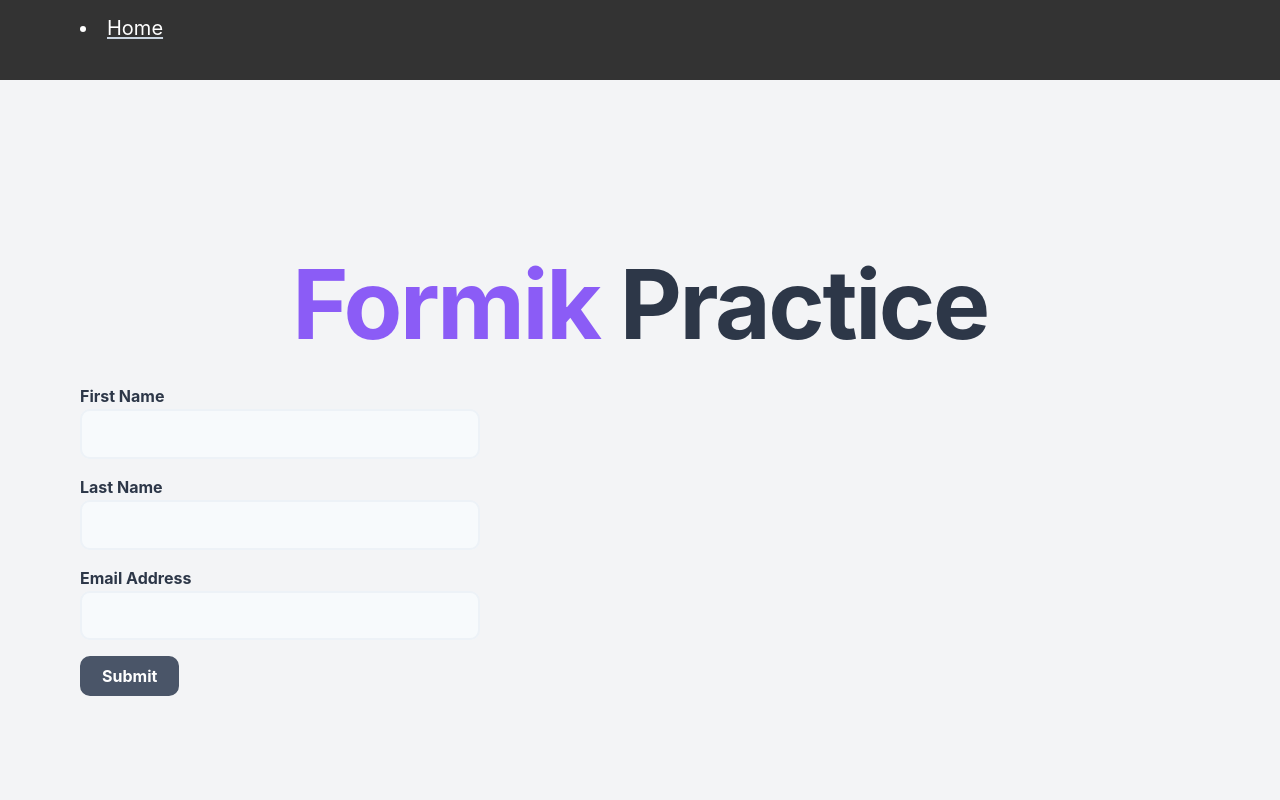
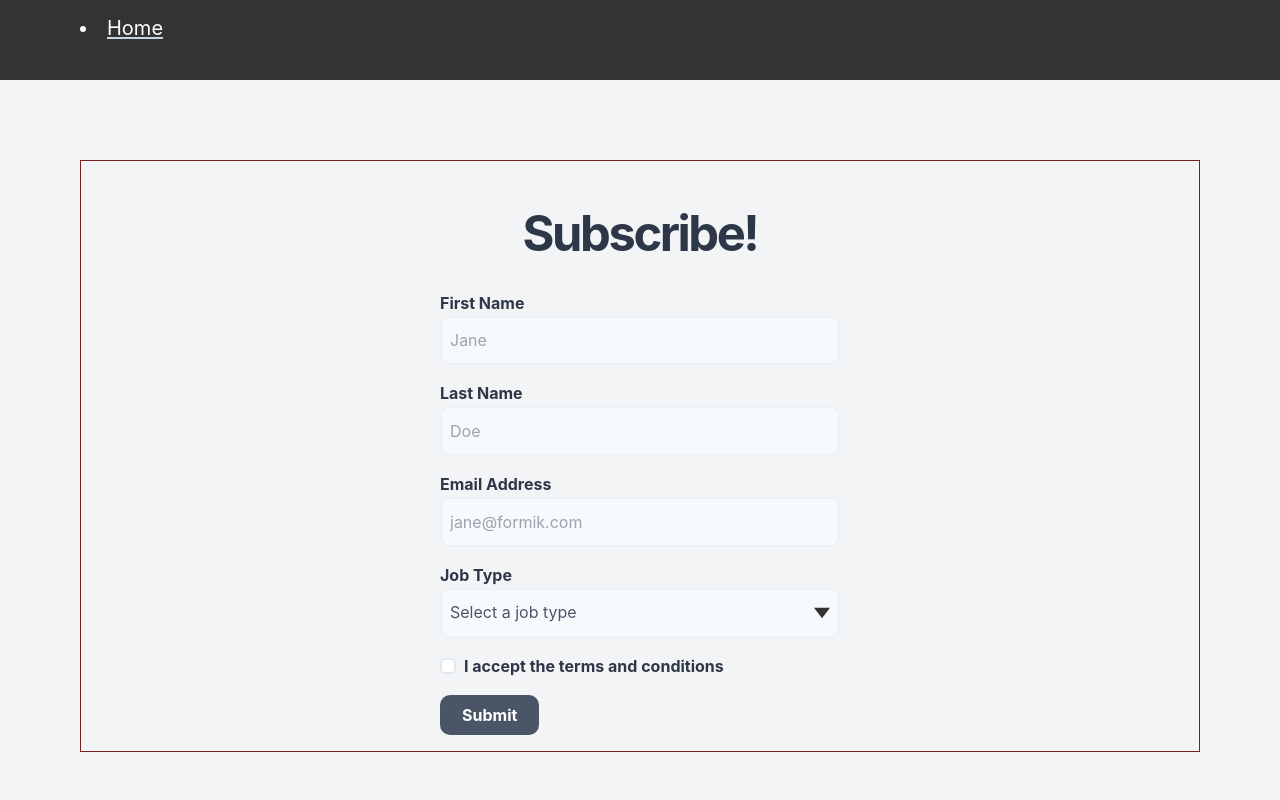
Before and after one commit to jleomorris/formik-practice, a Next.js app: page / in a window 1280 px wide. Shown: the top 800 px of the page. Built offline with nearby package versions, Linux system fonts and the light colour scheme.

Commit message:
Add custom dropdown, checkbox and text input components

```diff
--- /dev/null
+++ b/components/SignUpForm/components/MyChecbox.tsx
@@ -0,0 +1,22 @@
+import { useField } from 'formik';
+
+const MyCheckbox = ({ children, ...props }) => {
+  // React treats radios and checkbox inputs differently other input types, select, and textarea.
+  // Formik does this too! When you specify `type` to useField(), it will
+  // return the correct bag of props for you -- a `checked` prop will be included
+  // in `field` alongside `name`, `value`, `onChange`, and `onBlur`
+  const [field, meta] = useField({ ...props, type: 'checkbox' });
+  return (
+    <div>
+      <label className='checkbox-input'>
+        <input type='checkbox' {...field} {...props} />
+        {children}
+      </label>
+      {meta.touched && meta.error ? (
+        <div className='error'>{meta.error}</div>
+      ) : null}
+    </div>
+  );
+};
+
+export default MyCheckbox;
--- /dev/null
+++ b/components/SignUpForm/components/MySelect.tsx
@@ -0,0 +1,16 @@
+import { useField } from 'formik';
+
+const MySelect = ({ label, ...props }) => {
+  const [field, meta] = useField(props);
+  return (
+    <div>
+      <label htmlFor={props.id || props.name}>{label}</label>
+      <select {...field} {...props} />
+      {meta.touched && meta.error ? (
+        <div className='error'>{meta.error}</div>
+      ) : null}
+    </div>
+  );
+};
+
+export default MySelect;
--- /dev/null
+++ b/components/SignUpForm/components/MyTextInput.tsx
@@ -0,0 +1,19 @@
+import { useField } from 'formik';
+
+const MyTextInput = ({ label, ...props }) => {
+  // useField() returns [formik.getFieldProps(), formik.getFieldMeta()]
+  // which we can spread on <input>. We can use field meta to show an error
+  // message if the field is invalid and it has been touched (i.e. visited)
+  const [field, meta] = useField(props);
+  return (
+    <>
+      <label htmlFor={props.id || props.name}>{label}</label>
+      <input className='text-input' {...field} {...props} />
+      {meta.touched && meta.error ? (
+        <div className='error'>{meta.error}</div>
+      ) : null}
+    </>
+  );
+};
+
+export default MyTextInput;
--- a/components/SignUpForm/index.tsx
+++ b/components/SignUpForm/index.tsx
@@ -1,10 +1,22 @@
-import { Formik, Field, Form, ErrorMessage } from 'formik';
+import React from 'react';
+import { Formik, Form, useField } from 'formik';
 import * as Yup from 'yup';
+import MySelect from './components/MySelect';
+import MyTextInput from './components/MyTextInput';
+import MyCheckbox from './components/MyChecbox';
 
 const SignupForm = () => {
   return (
+    <div className='flex flex-col items-center justify-center border border-red-900'>
+      <h1>Subscribe!</h1>
       <Formik
-      initialValues={{ firstName: '', lastName: '', email: '' }}
+        initialValues={{
+          firstName: '',
+          lastName: '',
+          email: '',
+          acceptedTerms: false, // added for our checkbox
+          jobType: '', // added for our select
+        }}
         validationSchema={Yup.object({
           firstName: Yup.string()
             .max(15, 'Must be 15 characters or less')
@@ -12,7 +24,18 @@
           lastName: Yup.string()
             .max(20, 'Must be 20 characters or less')
             .required('Required'),
-        email: Yup.string().email('Invalid email address').required('Required'),
+          email: Yup.string()
+            .email('Invalid email address')
+            .required('Required'),
+          acceptedTerms: Yup.boolean()
+            .required('Required')
+            .oneOf([true], 'You must accept the terms and conditions.'),
+          jobType: Yup.string()
+            .oneOf(
+              ['designer', 'development', 'product', 'other'],
+              'Invalid Job Type'
+            )
+            .required('Required'),
         })}
         onSubmit={(values, { setSubmitting }) => {
           setTimeout(() => {
@@ -21,35 +44,44 @@
           }, 400);
         }}
       >
-      <Form className='flex flex-col'>
-        <label htmlFor='firstName'>First Name</label>
-        <Field name='firstName' type='text' />
-        <ErrorMessage name='firstName' />
-        <label htmlFor='lastName'>Last Name</label>
-        <Field name='lastName' type='text' />
-        <ErrorMessage name='lastName' />
-        <label htmlFor='email'>Email Address</label>
-        <Field name='email' type='email' />
-        <ErrorMessage name='email' />
-        <div>
+        <Form>
+          <MyTextInput
+            label='First Name'
+            name='firstName'
+            type='text'
+            placeholder='Jane'
+          />
+
+          <MyTextInput
+            label='Last Name'
+            name='lastName'
+            type='text'
+            placeholder='Doe'
+          />
+
+          <MyTextInput
+            label='Email Address'
+            name='email'
+            type='email'
+            placeholder='jane@formik.com'
+          />
+
+          <MySelect label='Job Type' name='jobType'>
+            <option value=''>Select a job type</option>
+            <option value='designer'>Designer</option>
+            <option value='development'>Developer</option>
+            <option value='product'>Product Manager</option>
+            <option value='other'>Other</option>
+          </MySelect>
+
+          <MyCheckbox name='acceptedTerms'>
+            I accept the terms and conditions
+          </MyCheckbox>
+
           <button type='submit'>Submit</button>
-        </div>
-        {/* Other Field prop examples */}
-        {/* <div>
-          <Field name='firstName' className='form-input' placeholder='Jane' />`
-        </div>
-        <div>
-          <Field name='message' as='textarea' className='form-textarea' />
-        </div>
-        <div>
-          <Field name='colors' as='select' className='my-select'>
-            <option value='red'>Red</option>
-            <option value='green'>Green</option>
-            <option value='blue'>Blue</option>
-          </Field>
-        </div> */}
         </Form>
       </Formik>
+    </div>
   );
 };
 
--- a/pages/index.tsx
+++ b/pages/index.tsx
@@ -16,19 +16,12 @@
   return (
     <PageContainer bgColor='bg-gray-100'>
       <Head>
-        <title>Next, TS, TW, Redux Template</title>
+        <title>Formik Practice</title>
         <meta name='description' content='Generated by create next app' />
         <link rel='icon' href='/favicon.ico' />
       </Head>
 
       <AnimationParent variant={Variant.PAGE}>
-        <div className='flex flex-col items-center justify-center'>
-          <AnimationChild variant={Variant.FADEUP}>
-            <h1 className='font-bold text-8xl'>
-              <span className='text-purple-500'>Formik</span> Practice
-            </h1>
-          </AnimationChild>
-        </div>
         <SignupForm />
       </AnimationParent>
     </PageContainer>
```
Lines whose indentation alone changed are shown as unchanged.
